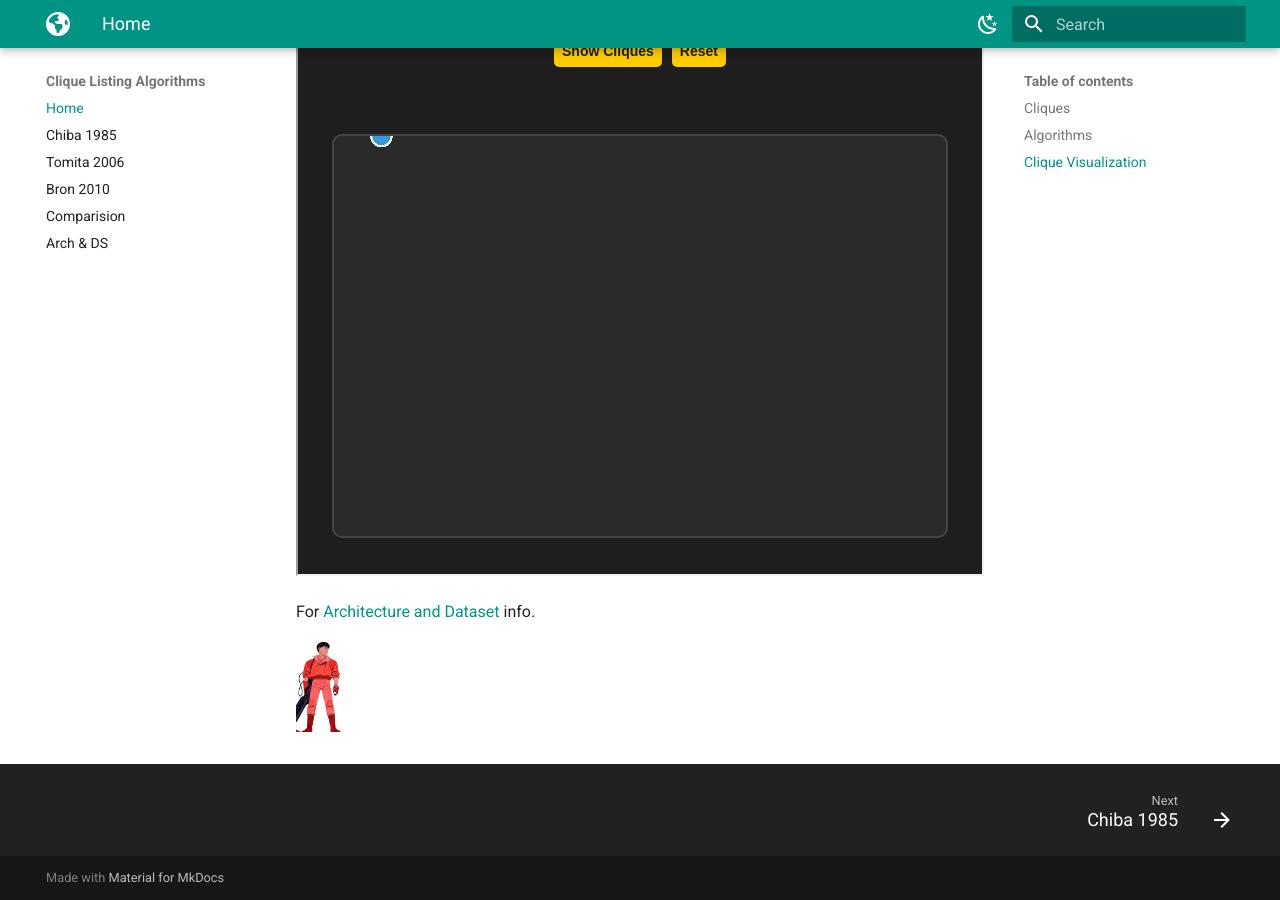
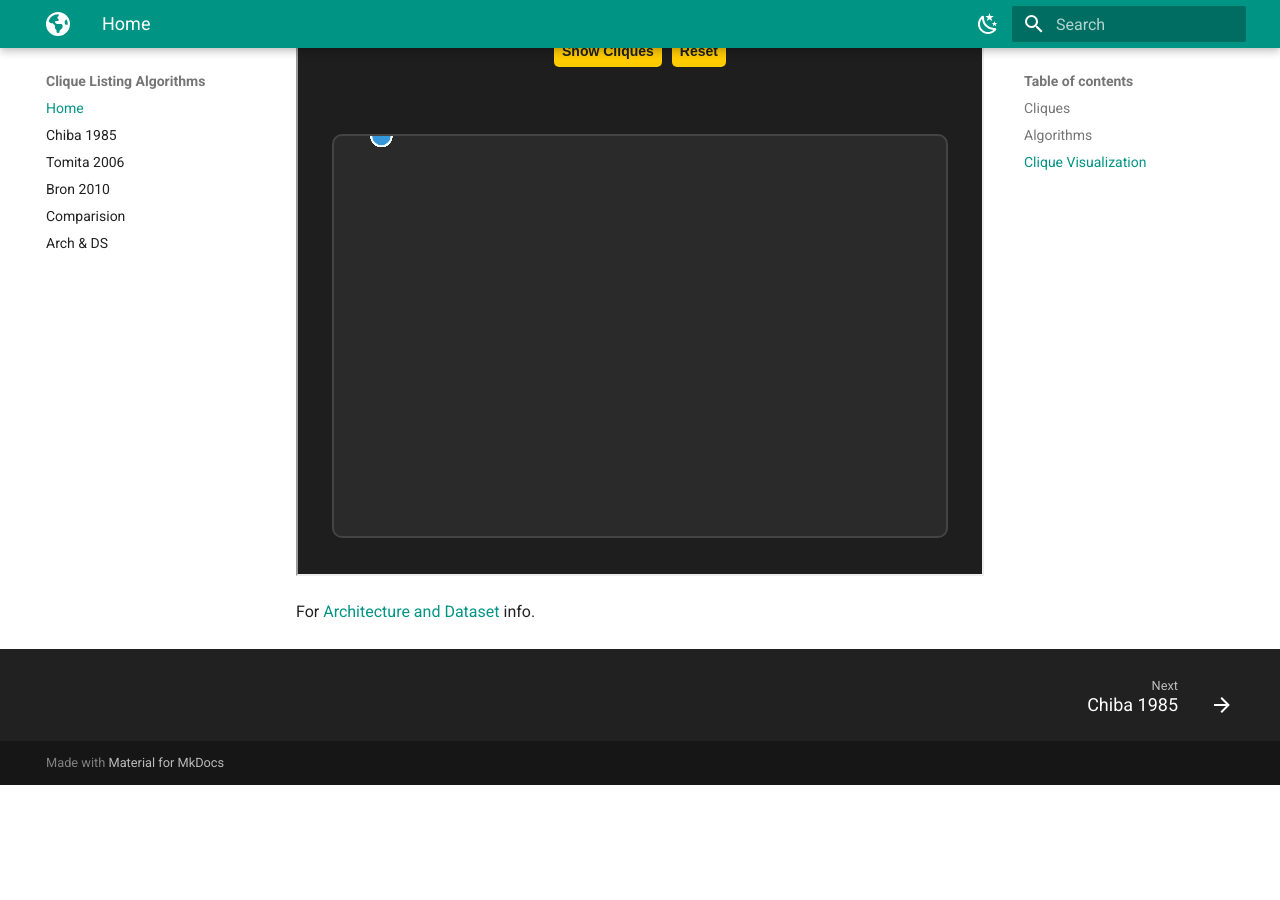
Before and after one commit to zoddtheimmortal/daa-site, an MkDocs documentation site: the page built from docs/index.md, in a window 1280 px wide and 900 px high, scrolled down 741 px. Built offline with MkDocs 1.6.1 and Material for MkDocs 9.7.7, drawn with Linux system fonts in a browser that asks for light colours; nearby versions of some CDN libraries; after the commit the page ends 1526 px from its top, so only the background shows below that.

Commit message:
chore: remove akira

```diff
--- a/docs/index.md
+++ b/docs/index.md
@@ -20,4 +20,4 @@ Use your mouse to move the nodes of the graph!
 
 For [Architecture and Dataset](archds.md) info.
 
-<img src="./graphs/akira.png" alt="Akira" width="50" height="100">
+<!-- <img src="./graphs/akira.png" alt="Akira" width="50" height="100"> -->
```
